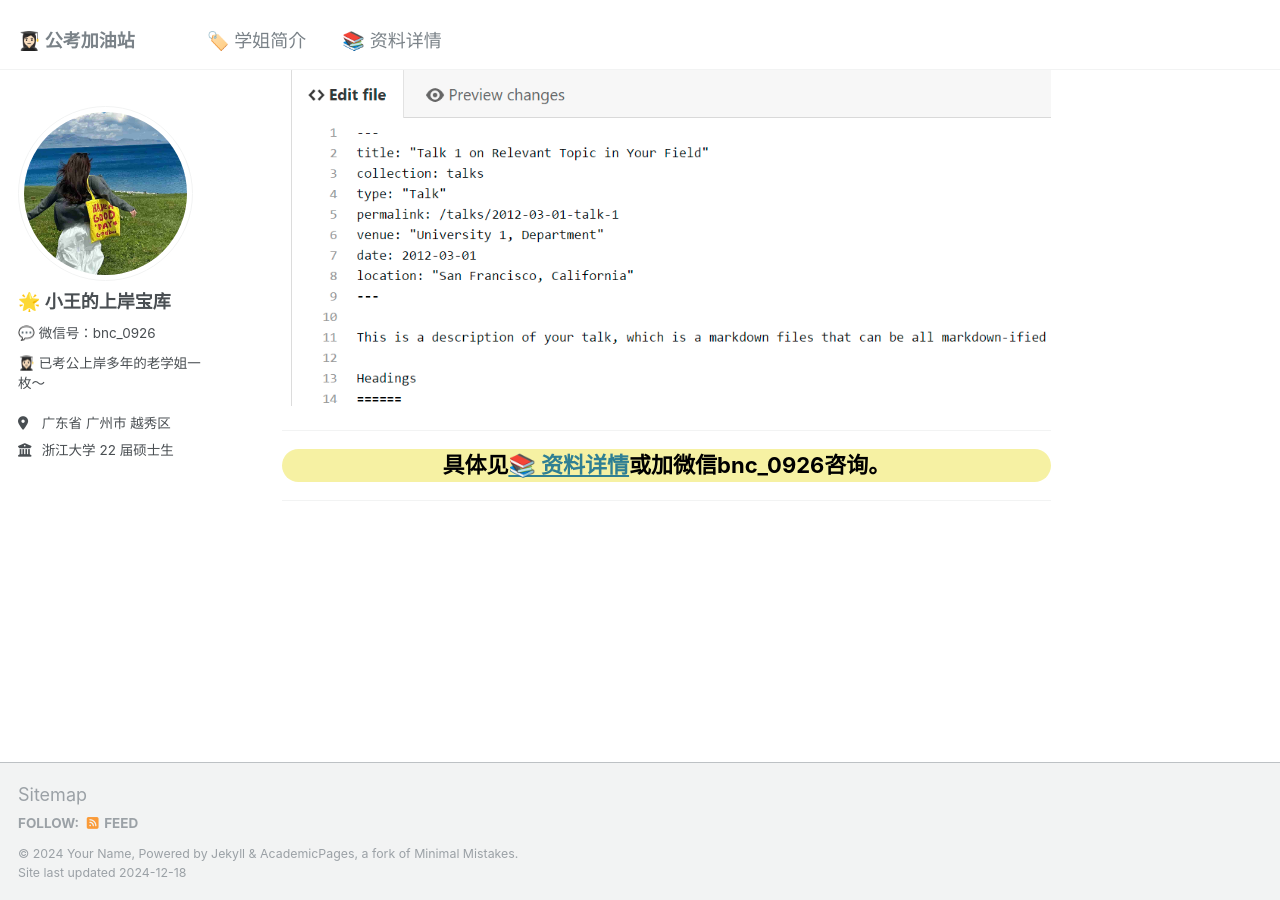
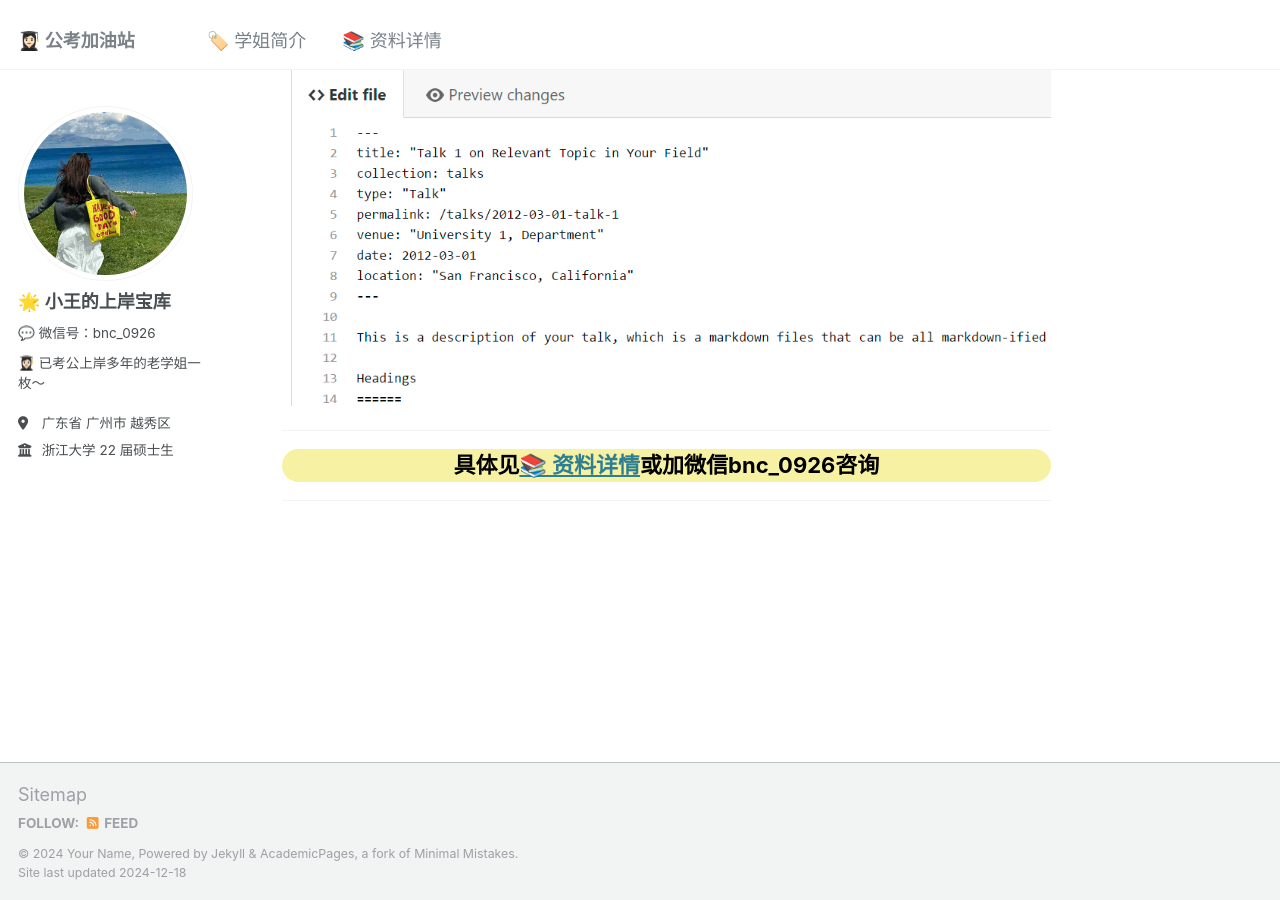
Before and after one commit to KnowledgeStoreVIP/GkStoreVIP.github.io, a Jekyll site: the page built from _pages/about.md, in a window 1280 px wide and 900 px high, scrolled down 923 px. Built offline with Jekyll 4.4.1, drawn with Linux system fonts in a browser that asks for light colours; comment, search, counter and statistics services are not loaded.

```diff
--- a/_pages/about.md
+++ b/_pages/about.md
@@ -58,7 +58,7 @@ redirect_from:
 ------
 
 <div style="text-align: center; font-size: 22px; background-color: #F6F1A3; color: black; font-weight: bold; border-radius: 24px;">
-  具体见<a href="https://knowledgestorevip.github.io/GkStoreVIP.github.io//markdown/" target="_blank">📚 资料详情</a>或加微信bnc_0926咨询。
+  具体见<a href="https://knowledgestorevip.github.io/GkStoreVIP.github.io//markdown/" target="_blank">📚 资料详情</a>或加微信bnc_0926咨询
 </div>
 
 ------
```
